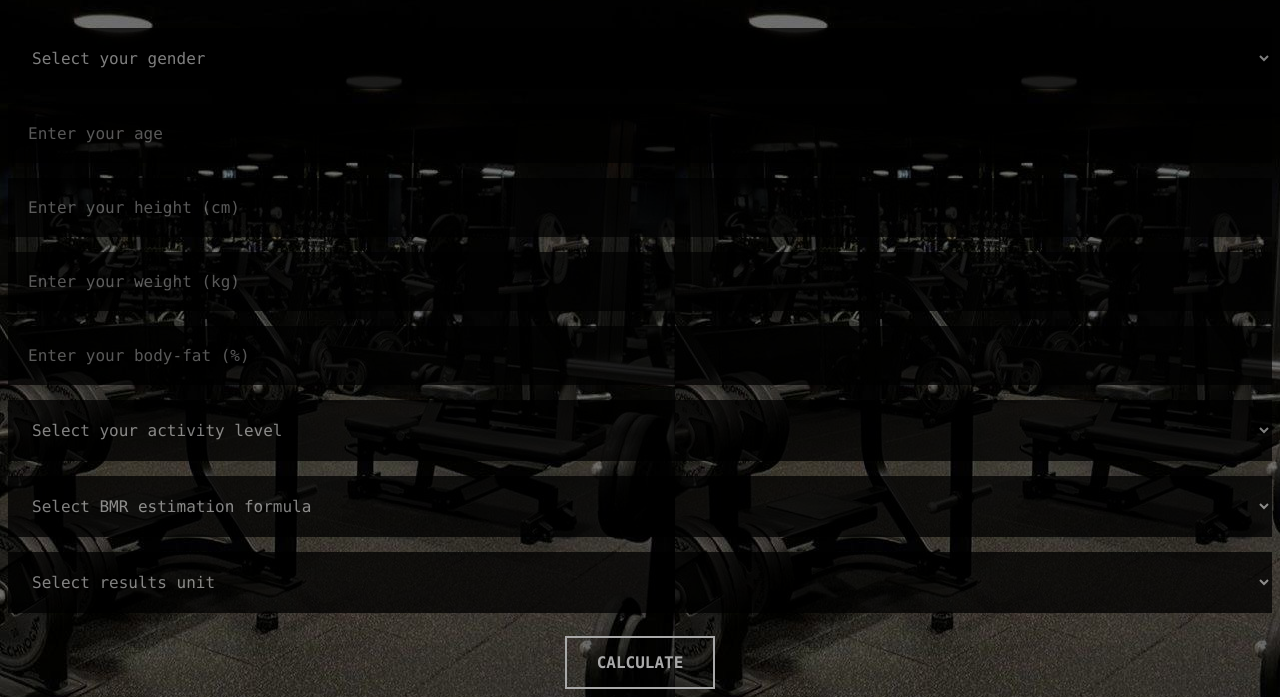
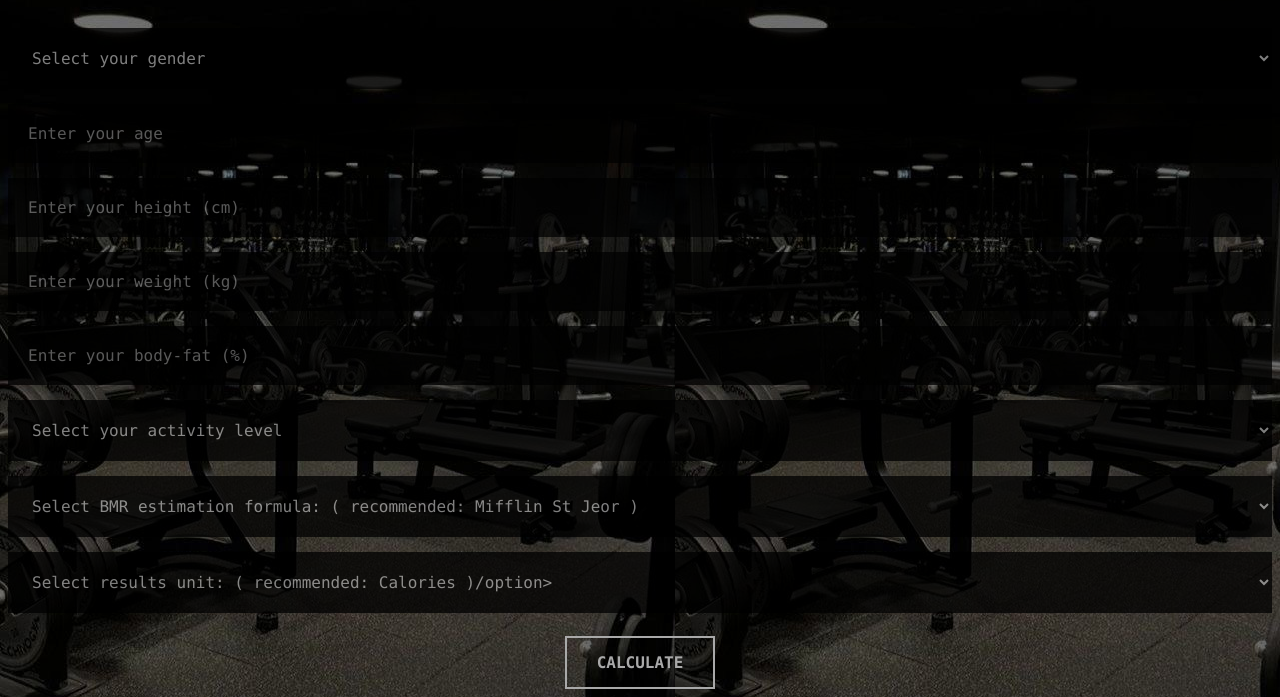
Before and after one commit to NaveenRamadhar/FITMATE, a plain HTML site: page index.html in a window 1280 px wide. Shown: the part 105-802 px from the top of the page. Drawn offline with Linux system fonts and the light colour scheme.

Commit message:
Update index.html

```diff
--- a/index.html
+++ b/index.html
@@ -52,14 +52,14 @@
       </select>
 
       <select class="form-select" name="formula" required>
-        <option value="">Select BMR estimation formula</option>
+        <option value="">Select BMR estimation formula: ( recommended: Mifflin St Jeor )</option>
         <option value="0">Mifflin St Jeor</option>
         <option value="1">Revised Harris-Benedict</option>
         <option value="2">Katch-McArdle</option>
     </select>
 
        <select class="form-select" name="unit" required>
-         <option value="">Select results unit</option>
+         <option value="">Select results unit: ( recommended: Calories )/option>
          <option value="Calories">Calories</option>
         <option value="kilojoules">Kilojoules</option>
      </select>
```
